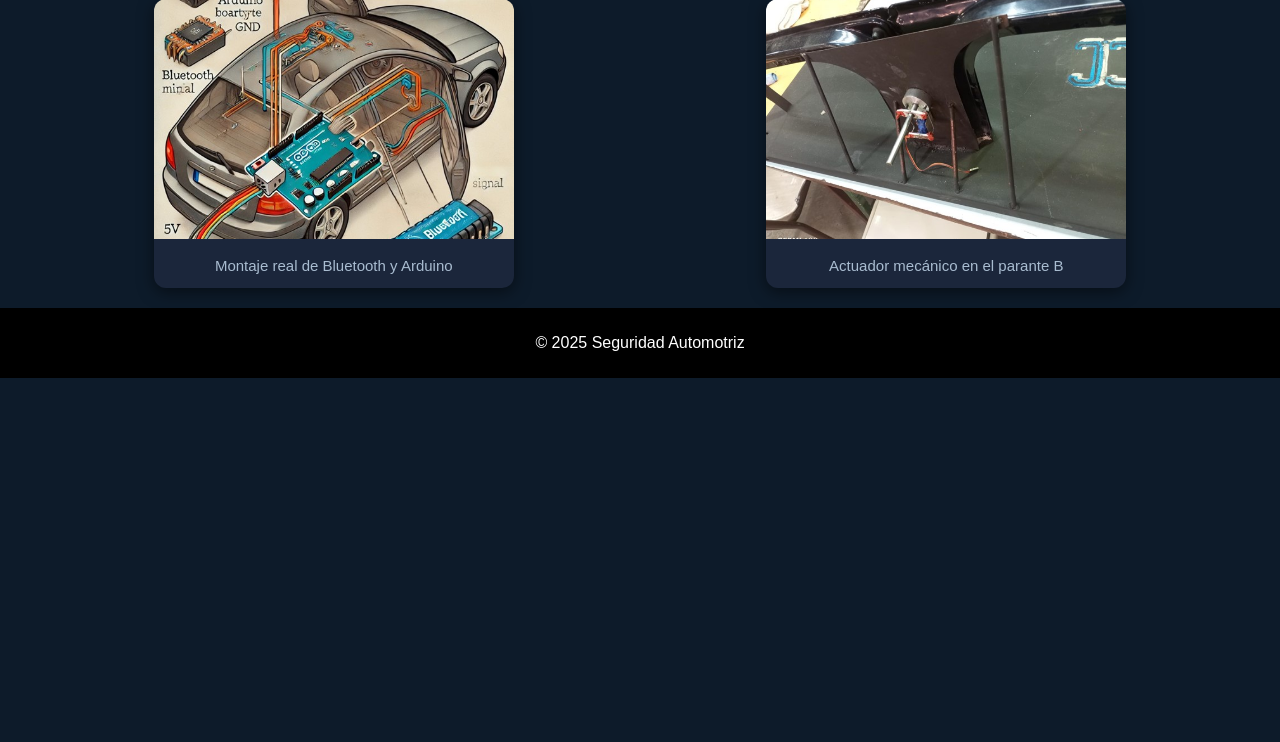
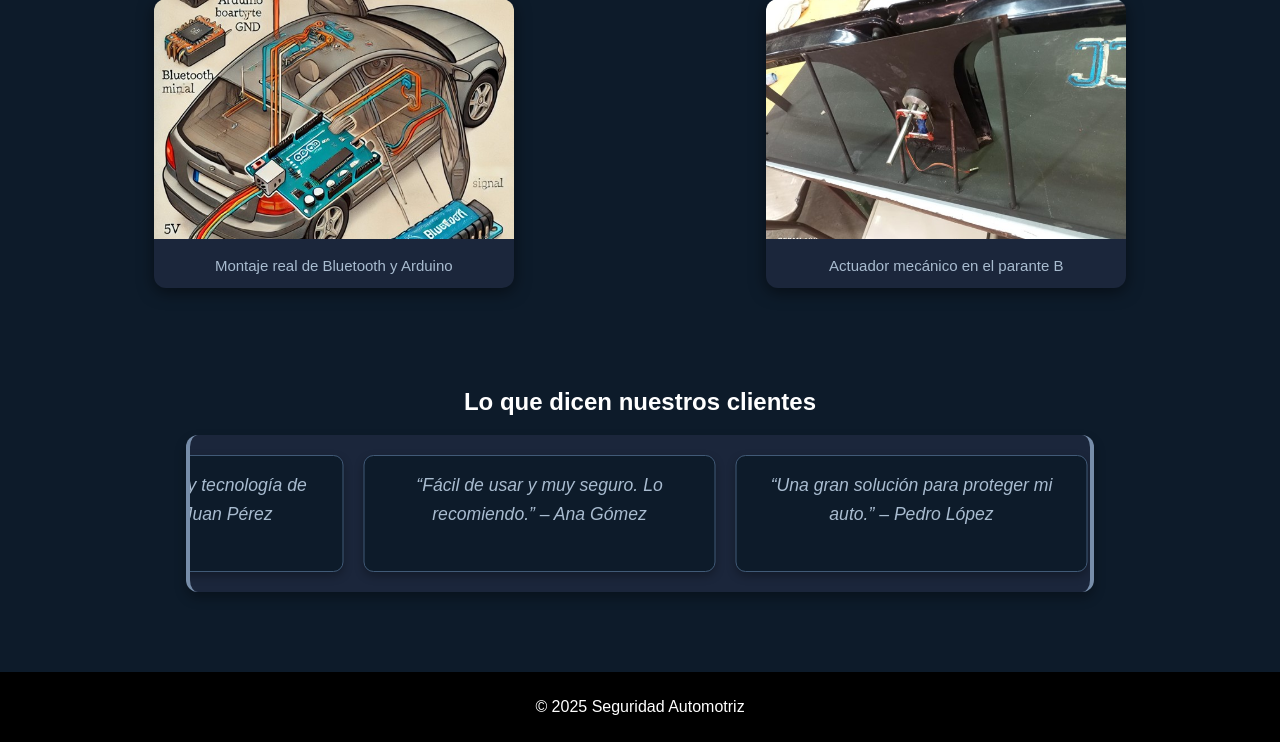
Before and after one commit to LuFernandez-dev/Proyecto-UIOTEC-2025, a Django app: page / in a window 1280 px wide. Shown: the part 868-1610 px from the top of the page. Before the commit the page ends 1246 px from the top, so only its background shows below. Run offline with Django 5.2, Linux system fonts and the light colour scheme.

Commit message:
Se agrego las reseñas en un carrousel con una animación

```diff
--- a/bloqueoSDCC/App/Templates/App/base.html
+++ b/bloqueoSDCC/App/Templates/App/base.html
@@ -30,5 +30,6 @@
     </footer>
 
     <script src="{% static 'App/lightbox.js' %}"></script>
+    <script src="{% static 'App/carrousel.js' %}"></script>
 </body>
 </html>
--- a/bloqueoSDCC/App/Templates/App/home.html
+++ b/bloqueoSDCC/App/Templates/App/home.html
@@ -51,6 +51,25 @@
     <p class="modal-texto" id="texto-grande"></p>
 </div>
 
+<section class="reseñas">
+    <h2>Lo que dicen nuestros clientes</h2>
+    <div class="carrousel-reseñas">
+        <div class="carrousel-contenedor" id="carrousel-contenedor">
+            <div class="reseña">“Excelente atención y tecnología de primer nivel.” – Juan Pérez</div>
+            <div class="reseña">“Fácil de usar y muy seguro. Lo recomiendo.” – Ana Gómez</div>
+            <div class="reseña">“Una gran solución para proteger mi auto.” – Pedro López</div>
+            <div class="reseña">“Muy profesionales y confiables.” – Carla Ruiz</div>
+            <div class="reseña">“Instalación rápida y efectiva. Me dio tranquilidad para dejar el auto en la calle.” – Laura Benítez</div>
+            <div class="reseña">“El diseño del sistema es genial. Se nota que está hecho con dedicación.” – Marcos Rivas</div>
+            <div class="reseña">“Tuve una duda técnica y me respondieron al instante. Excelente servicio.” – Florencia Salinas</div>
+            <div class="reseña">“Desde que tengo este sistema, me siento mucho más seguro.” – Ricardo Duarte</div>
+            <div class="reseña">“Muy recomendable. Lo instalé en mi camioneta y va perfecto.” – Belén Torres</div>
+            <div class="reseña">“Ideal para quienes buscan seguridad sin complicarse.” – Ezequiel Ramírez</div>
+            <div class="reseña">“Tecnología simple pero poderosa. Justo lo que necesitaba.” – Camila Gutiérrez</div>
+        </div>
+    </div>
+</section>
+
 </section>
 
 {% endblock %}
--- /dev/null
+++ b/bloqueoSDCC/App/static/App/carrousel.js
@@ -0,0 +1,26 @@
+document.addEventListener("DOMContentLoaded", function () {
+    const contenedor = document.getElementById("carrousel-contenedor");
+    const wrapper = document.querySelector(".carrousel-reseñas");
+
+    // Duplicamos las reseñas para que el scroll sea infinito
+    contenedor.innerHTML += contenedor.innerHTML;
+
+    let position = 0;
+    let pausado = false;
+
+    function animar() {
+        if (!pausado) {
+            position -= 0.5;
+            if (Math.abs(position) >= contenedor.scrollWidth / 2) {
+                position = 0;
+            }
+            contenedor.style.transform = `translateX(${position}px)`;
+    }
+        requestAnimationFrame(animar);
+    }
+
+    wrapper.addEventListener("mouseenter", () => pausado = true);
+    wrapper.addEventListener("mouseleave", () => pausado = false);
+
+    animar();
+});
--- a/bloqueoSDCC/App/static/App/estilos.css
+++ b/bloqueoSDCC/App/static/App/estilos.css
@@ -393,6 +393,61 @@ footer {
 .cerrar:hover {
     color: #bbb;
 }
-/* =======================
-   Agrandar las imagenes al hacer click
-   ======================= */
+/*  =======================
+    Agrandar las imagenes al hacer click
+    ======================= */
+
+/*  =======================
+    CARRUSEL DE RESEÑAS (ESTILO COMBINADO)
+    ======================= */
+.reseñas {
+    background-color: transparent;
+    margin-top: 60px;
+    text-align: center;
+    padding: 20px 15px 60px 15px;
+}
+
+.carrousel-reseñas {
+    overflow: hidden;
+    width: 100%;
+    max-width: 900px;
+    margin: 0 auto;
+    background-color: #1B263B;
+    border-left: 4px solid #778DA9;
+    border-right: 4px solid #778DA9;
+    border-radius: 12px;
+    box-shadow: 0 6px 12px rgba(0,0,0,0.3);
+    position: relative;
+    padding: 20px 0; /* nuevo padding */
+}
+
+
+.carrousel-contenedor {
+    display: flex;
+    width: max-content;
+    white-space: nowrap;
+    position: relative; /* ya no hace falta absolute */
+    left: 0;
+    transform: none; /* quitamos translateY */
+    gap: 20px; /* espacio entre tarjetas */
+}
+
+.reseña {
+    flex: 0 0 auto;
+    padding: 15px 25px;
+    background-color: #0D1B2A;
+    border: 1px solid #415A77;
+    border-radius: 10px;
+    color: #A9BCD0;
+    font-style: italic;
+    font-size: 1.1rem;
+    line-height: 1.6;
+    white-space: normal;
+    box-shadow: 0 4px 10px rgba(0,0,0,0.3);
+    transition: transform 0.3s ease;
+    min-width: 250px;
+    max-width: 300px;
+}
+/*  =======================
+    CARRUSEL DE RESEÑAS (ESTILO COMBINADO)
+    ======================= */
```
